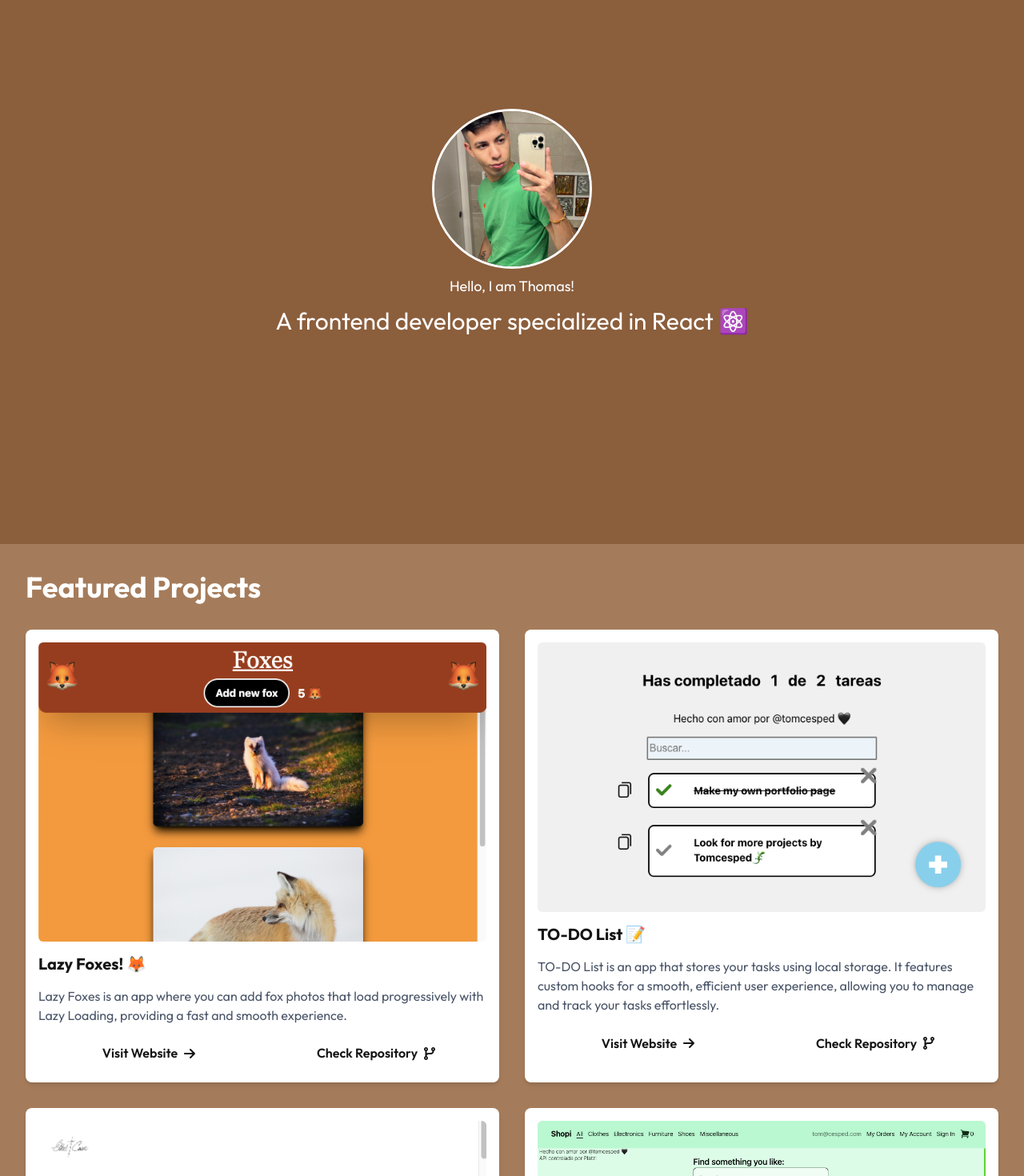
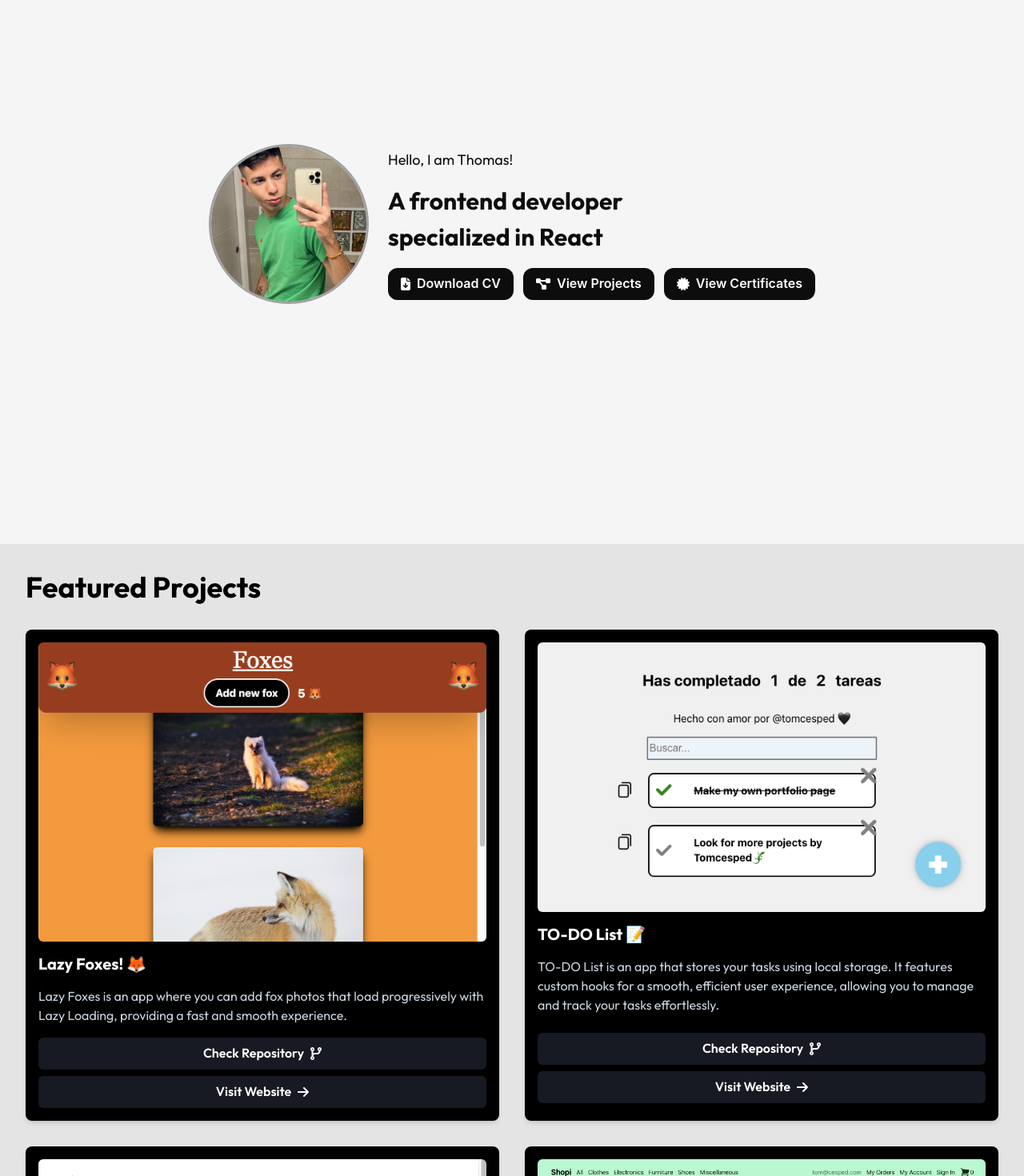
Before and after one commit to tomycesped/MyPortfolio, a React (Create React App) app: page / in a window 1280 px wide. Shown: the part 120-1590 px from the top of the page at 80% size. Built offline with nearby package versions, Linux system fonts and the light colour scheme.

Commit message:
Redesigned entire UI

```diff
--- a/src/components/Card.js
+++ b/src/components/Card.js
@@ -12,27 +12,47 @@ const Card = ({ title, description, imageSrc, link, repoLink }) => {
       spacing={4}
       align="start"
       p={4}
-      bg="white"
+      bg="black"
       style={{ fontFamily: "'Outfit', sans-serif", cursor: "default" }}
       w="100%"
+      minHeight="350px"  // Ajusta el tamaño mínimo de la tarjeta
+      display="flex"
+      flexDirection="column"
     >
       <Image src={imageSrc} alt={title} borderRadius="md" />
-      <Heading size="md" color="blackAlpha.900" style={{ fontFamily: "'Outfit', sans-serif" }}>
+      <Heading size="md" color="white" style={{ fontFamily: "'Outfit', sans-serif" }}>
         {title}
       </Heading>
-      <Text color="gray.600">{description}</Text>
+      <Text color="gray.300">{description}</Text>
 
-      <Flex w="100%" justifyContent="center" justify="space-between" wrap="wrap" gap={2}>
-        <a href={link} target="_blank" rel="noopener noreferrer" style={{ width: "100%", maxWidth: "calc(50% - 4px)", minWidth: "150px" }}>
-          <Button variant="ghost" color="blackAlpha.900" rightIcon={<FontAwesomeIcon icon={faArrowRight} />} w="100%">
+      {/* Flex container to push buttons to the bottom */}
+      <Flex
+        w="100%"
+        justifyContent="center"
+        direction="column"
+        gap={2}
+        flexGrow={1} // This ensures the buttons take up available space and stay at the bottom
+      >
+        <a href={repoLink} target="_blank" rel="noopener noreferrer" style={{ width: "100%" }}>
+          <Button
+            bg="gray.900"
+            color="white"
+            rightIcon={<FontAwesomeIcon icon={faCodeBranch} />}
+            w="100%"
+          >
+            Check Repository
+          </Button>
+        </a>
+        <a href={link} target="_blank" rel="noopener noreferrer" style={{ width: "100%" }}>
+          <Button
+            bg="gray.900"
+            color="white"
+            rightIcon={<FontAwesomeIcon icon={faArrowRight} />}
+            w="100%"
+          >
             Visit Website
           </Button>
         </a>
-          <a href={repoLink} target="_blank" rel="noopener noreferrer" style={{ width: "100%", maxWidth: "calc(50% - 4px)", minWidth: "150px" }}>
-            <Button variant="ghost" color="blackAlpha.900" rightIcon={<FontAwesomeIcon icon={faCodeBranch} />} w="100%">
-              Check Repository
-            </Button>
-          </a>
       </Flex>
     </VStack>
   );
--- a/src/components/CertificatesSection.js
+++ b/src/components/CertificatesSection.js
@@ -61,7 +61,7 @@ const CertificatesSection = () => {
 
   return (
     <FullScreenSection
-      backgroundColor="#5D4037"
+      backgroundColor="#DCDCDC"
       p={8}
       alignItems="flex-start"
       spacing={8}
@@ -73,7 +73,7 @@ const CertificatesSection = () => {
         style={{ fontFamily: "'Outfit', sans-serif", cursor: "default" }}
         fontSize={headingSize}
         fontWeight="600"
-        color="#FFFFFF"
+        color="black"
       >
         Certificates
       </Heading>
@@ -81,12 +81,12 @@ const CertificatesSection = () => {
         {certificates.map((certificate, index) => (
           <ListItem key={certificate.title}>
             <Flex
-              borderLeft="4px solid #FFFFFF"
+              borderLeft="4px solid black"
               pl={4}
               _hover={{ transform: "translateX(10px)", transition: "transform 0.2s" }}
               alignItems="center"
               justifyContent="space-between"
-              backgroundColor="rgba(255, 255, 255, 0.1)"
+              backgroundColor="rgba(0, 0, 0, 0.67)"
               borderRadius="12px"
               boxShadow="0 4px 6px rgba(0, 0, 0, 0.1)"
               p={4}
@@ -144,7 +144,7 @@ const CertificatesSection = () => {
         style={{ fontFamily: "'Outfit', sans-serif", cursor: "default" }}
         fontSize={headingSize}
         fontWeight="600"
-        color="#FFFFFF"
+        color="black"
       >
         See more certificates on my{" "}
         <a
--- a/src/components/Footer.js
+++ b/src/components/Footer.js
@@ -13,7 +13,7 @@ const Footer = () => {
   };
 
   return (
-    <Box backgroundColor="#18181b">
+    <Box backgroundColor="#0D0D0D">
       <footer style={{
               fontFamily: "'Outfit', sans-serif"}}>
         <Flex
--- a/src/components/Header.js
+++ b/src/components/Header.js
@@ -20,7 +20,7 @@ const socials = [
 
 const Header = () => {
   const paddingX = useBreakpointValue({
-    base: 3,
+    base: 4,
     sm: 6,
     md: 8,
     lg: 12,
@@ -57,7 +57,7 @@ const Header = () => {
       top={0}
       left={0}
       right={0}
-      backgroundColor="#2A1B14"
+      backgroundColor="#0D0D0D"
       zIndex={1}
     >
       <Box color="white" maxWidth="1280px" margin="0 auto">
@@ -75,7 +75,7 @@ const Header = () => {
                 href={social.url}
                 target="_blank"
                 rel="noopener noreferrer"
-                style={{ marginRight: index < socials.length - 1 ? "8px" : "0" }}
+                style={{ marginRight: index < socials.length - 1 ? "10px" : "0" }}
               >
                 <FontAwesomeIcon icon={social.icon} size={iconSize} />
               </a>
@@ -83,9 +83,6 @@ const Header = () => {
           </nav>
           <nav>
             <HStack spacing={linkSpacing} style={{ fontFamily: "'Outfit', sans-serif" }}>
-              <a onClick={handleClick("projects")} href="/#projects" style={{ whiteSpace: "pre-line", textAlign: "center" }}>
-                Projects{"\n"}& Certificates
-              </a>
               <a onClick={handleClick("contactme")} href="/#contact-me">
                 Contact me
               </a>
--- a/src/components/LandingSection.js
+++ b/src/components/LandingSection.js
@@ -1,12 +1,16 @@
 import React from "react";
 import FullScreenSection from "./FullScreenSection";
 import tom from "../images/tom.jpeg";
+import { Box, Image, Text, VStack, Flex, Button, HStack } from "@chakra-ui/react";
+import { FontAwesomeIcon } from "@fortawesome/react-fontawesome";
+import { faFileDownload, faProjectDiagram, faCertificate } from "@fortawesome/free-solid-svg-icons";
 
 const LandingSection = () => {
-  const handleImageClick = () => {
-    const projectsSection = document.getElementById("projects-section");
-    if (projectsSection) {
-      projectsSection.scrollIntoView({
+  const handleClick = (anchor) => () => {
+    const id = `${anchor}-section`;
+    const element = document.getElementById(id);
+    if (element) {
+      element.scrollIntoView({
         behavior: "smooth",
         block: "start",
       });
@@ -15,32 +19,89 @@ const LandingSection = () => {
 
   return (
     <FullScreenSection
+      isDarkBackground
+      backgroundColor="#F5F5F5"
       justifyContent="center"
       alignItems="center"
-      isDarkBackground
-      backgroundColor="#8B5E3C"
+      color="#0D0D0D"
     >
-      <img
-        style={{
-          cursor: "pointer",
-          height: "200px",
-          width: "200px",
-          objectFit: "cover",
-          borderRadius: "50%",
-          border: "3px solid white",
-          transition: "transform 0.3s ease, height 0.3s ease, width 0.3s ease",
-        }}
-        src={tom}
-        alt="me"
-        onClick={handleImageClick}
-      />
-      <h1 onClick={handleImageClick} style={{ fontFamily: "'Outfit', sans-serif", fontSize: "18px", cursor: "pointer" }}>
-        Hello, I am Thomas!
-      </h1>
-      <h1 onClick={handleImageClick} style={{ fontFamily: "'Outfit', sans-serif", fontSize: "30px", textAlign: "center", cursor: "pointer",
-    margin: "0"}}>
-        A frontend developer specialized in React ⚛️
-      </h1>
+      <Flex
+        direction={{ base: "column", md: "row" }}
+        align="center"
+        gap={6}
+      >
+        <Image
+          h="200px"
+          w="200px"
+          objectFit="cover"
+          borderRadius="full"
+          border="3px solid #A1A1A1"
+          transition="transform 0.3s ease"
+          src={tom}
+          alt="me"
+          onClick={handleClick}
+        />
+
+        <VStack spacing={4} align={{ base: "center", md: "start" }}>
+          <Text
+            fontSize="18px"
+            fontFamily="'Outfit', sans-serif"
+            cursor="default"
+            onClick={handleClick}
+          >
+            Hello, I am Thomas!
+          </Text>
+          <Text
+            fontSize="30px"
+            textAlign={{ base: "center", md: "left" }}
+            cursor="default"
+            whiteSpace="pre-line"
+            fontFamily="'Outfit', sans-serif"
+            margin="0"
+            fontWeight="bold"
+          >
+            A frontend developer{"\n"}specialized in React
+          </Text>
+          <HStack spacing={3} flexWrap="wrap" justify={{ base: "center", md: "start" }}>
+            <Button
+              as="a"
+              href="/CVENGUPDATED.pdf"
+              download="Tomcesped_CV.pdf"
+              leftIcon={<FontAwesomeIcon icon={faFileDownload} />}
+              bg="#0D0D0D"
+              color="white"
+              _hover={{ bg: "#1C1C1C" }}
+              borderRadius="xl"
+            >
+              Download CV
+            </Button>
+
+            <Button
+             onClick={handleClick("projects")} href="/#projects"
+              leftIcon={<FontAwesomeIcon icon={faProjectDiagram} />}
+              bg="#0D0D0D"
+              color="white"
+              _hover={{ bg: "#1C1C1C" }}
+              borderRadius="xl"
+            >
+              View Projects
+            </Button>
+
+            <Button
+              as="a"
+              onClick={handleClick("certificates")}
+              href="/#certificates"
+              leftIcon={<FontAwesomeIcon icon={faCertificate} />}
+              bg="#0D0D0D"
+              color="white"
+              _hover={{ bg: "#1C1C1C" }}
+              borderRadius="xl"
+            >
+              View Certificates
+            </Button>
+          </HStack>
+        </VStack>
+      </Flex>
     </FullScreenSection>
   );
 };
--- a/src/components/ProjectsSection.js
+++ b/src/components/ProjectsSection.js
@@ -67,7 +67,7 @@ const ProjectsSection = () => {
 
   return (
     <FullScreenSection
-      backgroundColor="#A57C5B"
+      backgroundColor="#E4E4E4"
       isDarkBackground
       p={8}
       alignItems="flex-start"
@@ -78,6 +78,7 @@ const ProjectsSection = () => {
         id="projects-section"
         style={{ fontFamily: "'Outfit', sans-serif", cursor:"default" }}
         fontSize={headingSize}
+        color="black"
       >
         Featured Projects
       </Heading>
@@ -103,6 +104,7 @@ const ProjectsSection = () => {
         id="projects-section"
         style={{ fontFamily: "'Outfit', sans-serif", cursor:"default"}}
         fontSize={headingSize}
+        color="black"
       >
         See more projects on my{" "}
         <a target="_blank" rel="noopener noreferrer"
```
Also changed, not shown: src/components/ContactMeSection.js (+7 -5 lines), 1 other file (tests, documents, lock files or other folders).
